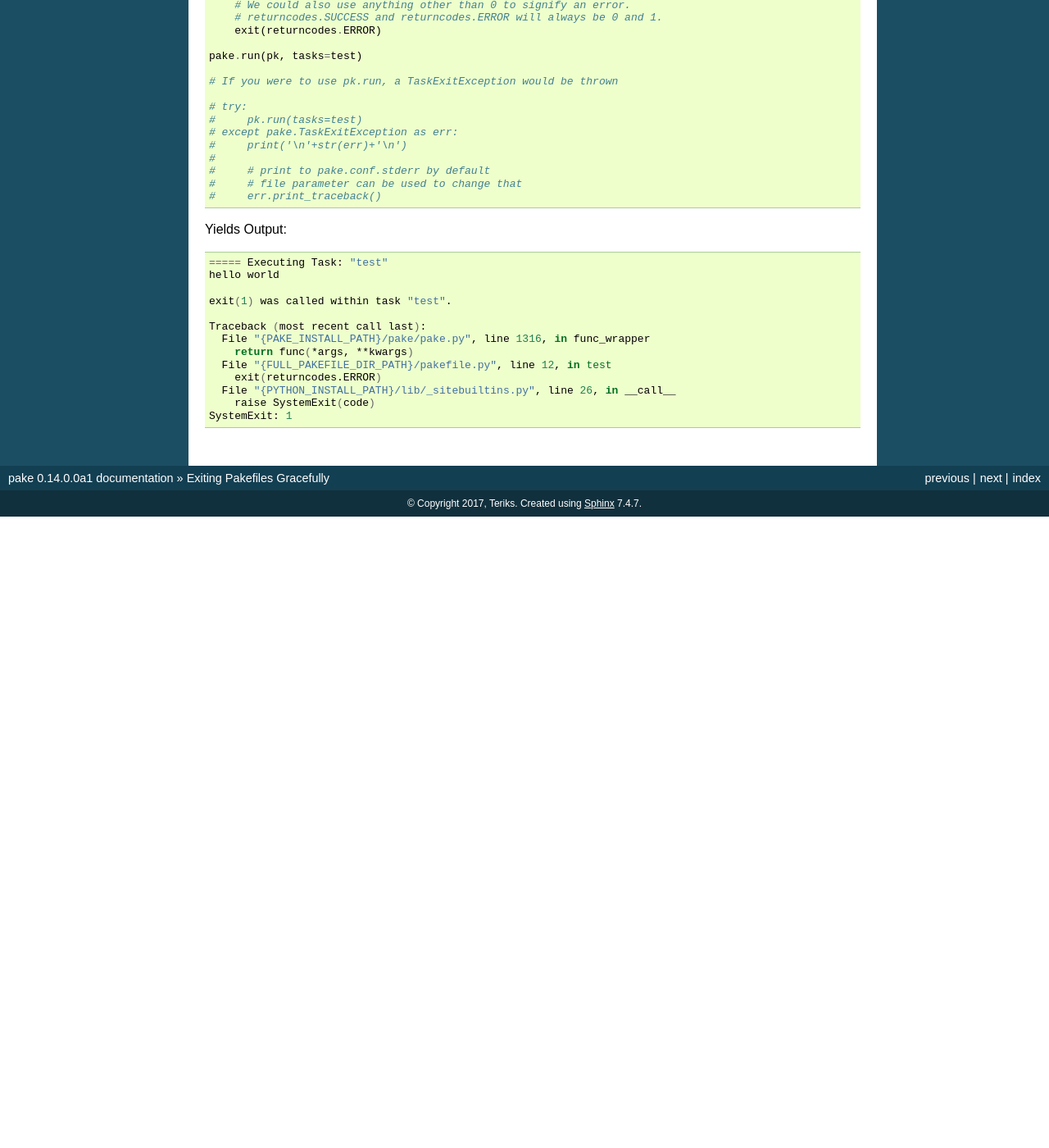
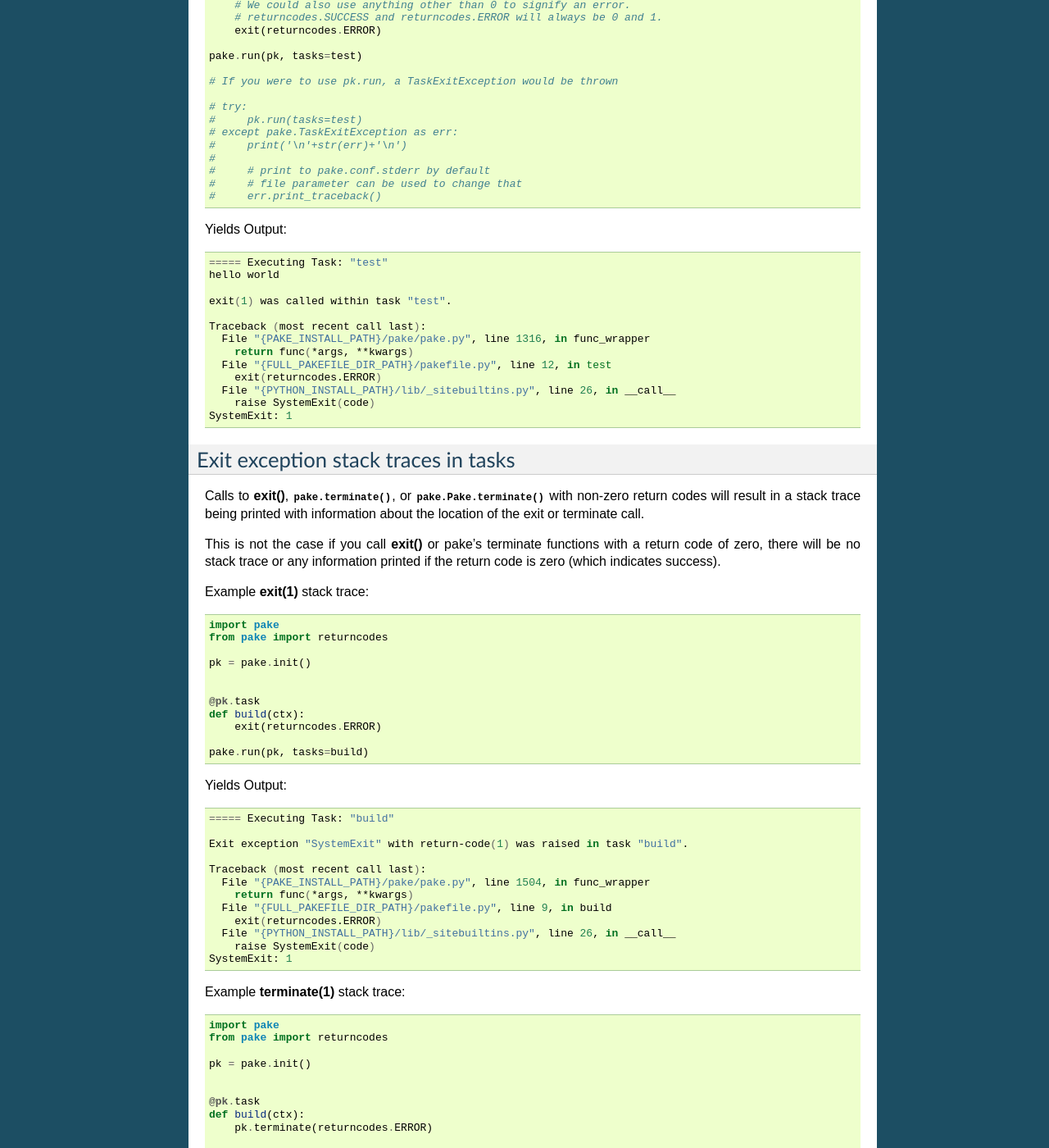
Before and after one commit to Teriks/pake, a Sphinx documentation site: the page built from docs/source/exitingpakefiles.rst, in a window 1280 px wide and 1400 px high, scrolled down 1828 px. Shown: the whole window at 82% size. Built offline with Sphinx 7.4.7, drawn with Linux system fonts in a browser that asks for light colours; before the commit the page ends 2458 px from its top, so only the background shows below that; some of the changed text lies outside the part shown.

Commit message:
Document exit() and terminate() stack traces from tasks

```diff
--- a/docs/source/exitingpakefiles.rst
+++ b/docs/source/exitingpakefiles.rst
@@ -146,3 +146,86 @@ Yields Output:
       File "{PYTHON_INSTALL_PATH}/lib/_sitebuiltins.py", line 26, in __call__
         raise SystemExit(code)
     SystemExit: 1
+
+
+Exit exception stack traces in tasks
+------------------------------------
+
+Calls to **exit()**, :py:meth:`pake.terminate`, or :py:meth:`pake.Pake.terminate` with non-zero return codes
+will result in a stack trace being printed with information about the location of the exit or terminate call.
+
+This is not the case if you call **exit()** or pake's terminate functions with a return code of zero,
+there will be no stack trace or any information printed if the return code is zero (which indicates success).
+
+
+Example **exit(1)** stack trace:
+
+.. code-block:: python
+
+    import pake
+    from pake import returncodes
+
+    pk = pake.init()
+
+
+    @pk.task
+    def build(ctx):
+        exit(returncodes.ERROR)
+
+    pake.run(pk, tasks=build)
+
+Yields Output:
+
+.. code-block:: bash
+
+    ===== Executing Task: "build"
+
+    Exit exception "SystemExit" with return-code(1) was raised in task "build".
+
+    Traceback (most recent call last):
+      File "{PAKE_INSTALL_PATH}/pake/pake.py", line 1504, in func_wrapper
+        return func(*args, **kwargs)
+      File "{FULL_PAKEFILE_DIR_PATH}/pakefile.py", line 9, in build
+        exit(returncodes.ERROR)
+      File "{PYTHON_INSTALL_PATH}/lib/_sitebuiltins.py", line 26, in __call__
+        raise SystemExit(code)
+    SystemExit: 1
+
+
+Example **terminate(1)** stack trace:
+
+.. code-block:: python
+
+    import pake
+    from pake import returncodes
+
+    pk = pake.init()
+
+
+    @pk.task
+    def build(ctx):
+        pk.terminate(returncodes.ERROR)
+
+    pake.run(pk, tasks=build)
+
+
+Yields Output:
+
+.. code-block:: bash
+
+    ===== Executing Task: "build"
+
+    Exit exception "pake.program.TerminateException" with return-code(1) was raised in task "build".
+
+    Traceback (most recent call last):
+      File "{PAKE_INSTALL_PATH}/pake/pake.py", line 1504, in func_wrapper
+        return func(*args, **kwargs)
+      File "{FULL_PAKEFILE_DIR_PATH}/pakefile.py", line 9, in build
+        pk.terminate(returncodes.ERROR)
+      File "{PAKE_INSTALL_PATH}/pake/pake.py", line 1027, in terminate
+        pake.terminate(self, return_code=return_code)
+      File "{PAKE_INSTALL_PATH}/pake/program.py", line 614, in terminate
+        m_exit(return_code)
+      File "{PAKE_INSTALL_PATH}/pake/program.py", line 605, in m_exit
+        raise TerminateException(code)
+    pake.program.TerminateException: 1
```
Also changed, not shown: 1 other file.
